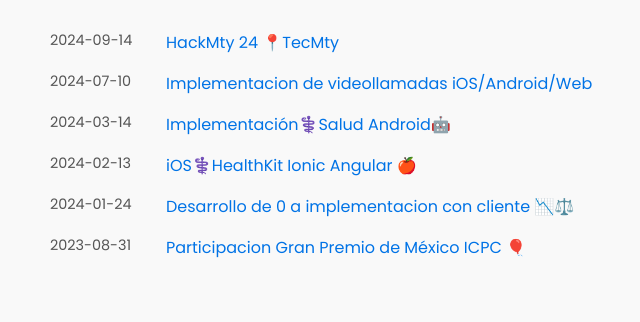
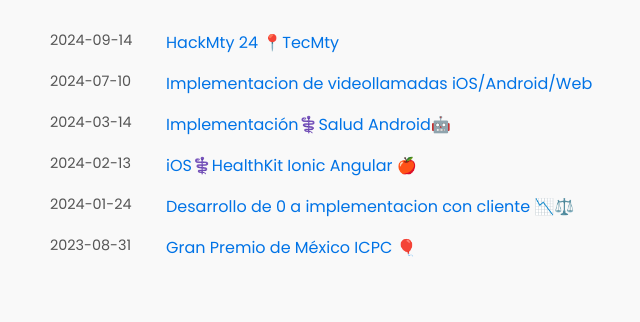
Before and after one commit to LuisDiaz-ipsilon/luisdev-site, a plain HTML site: page index.html in a window 1280 px wide. Shown: the part 84-406 px from the top of the page, without its empty margins (290-930 px from the left). Drawn offline with Linux system fonts and the light colour scheme; grey boxes are pictures that could not be loaded.

Commit message:
refactor

```diff
--- a/index.html
+++ b/index.html
@@ -37,7 +37,7 @@
             <li><span class="date">2000-10-10</span> <a href="#"
                 >Mi experiencia como FullStack developer.</a></li-->
             <li><span class="date">2023-08-31</span> <a href="https://www.linkedin.com/posts/luis-diaz-7a0a37129_formando-equipo-con-2-de-los-mejores-xor-activity-7084375441209188352-48hs?utm_source=share&utm_medium=member_desktop"
-                >Participacion Gran Premio de México ICPC 🎈</a></li-->
+                >Gran Premio de México ICPC 🎈</a></li-->
         </ul>
         <footer>
             <img src="https://avatars.githubusercontent.com/u/54384617?v=4" alt="Avatar" class="avatar">
```
